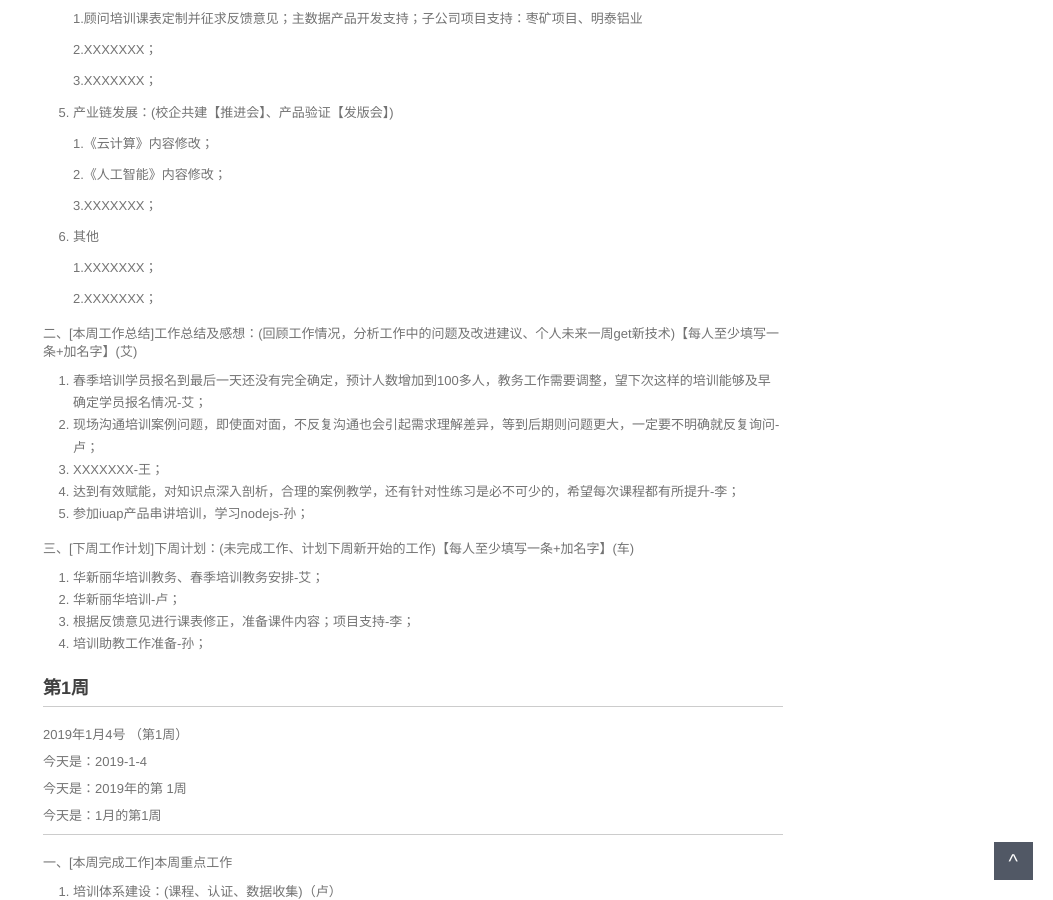
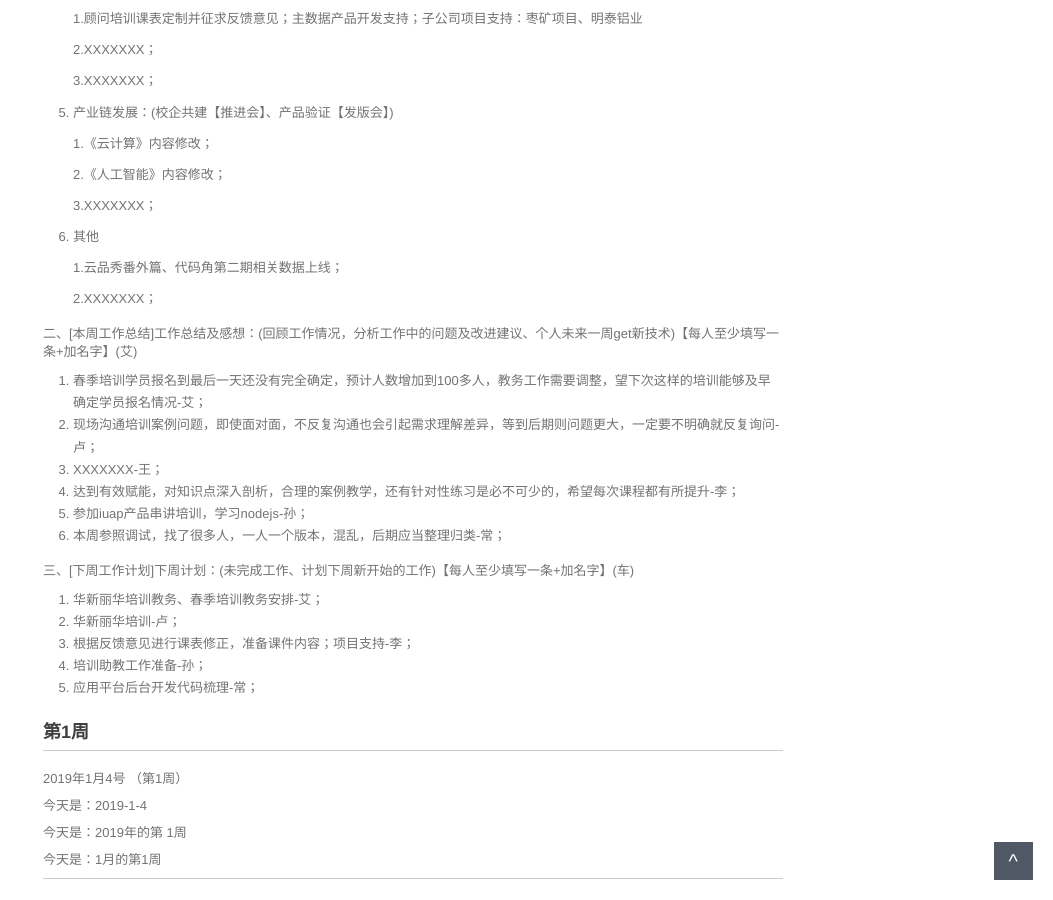
Before and after one commit to walllFlower/blog, a Jekyll site: the page built from _posts/2018-07-17-day_report_cxz.md, in a window 1280 px wide and 900 px high, scrolled down 932 px. Shown: the whole window, without its empty margins (227-1280 px from the left). Built offline with Jekyll 4.4.1, drawn with Linux system fonts in a browser that asks for light colours; comment, search, counter and statistics services are not loaded.

Commit message:
Update 2018-07-17-day_report_cxz.md

```diff
--- a/_posts/2018-07-17-day_report_cxz.md
+++ b/_posts/2018-07-17-day_report_cxz.md
@@ -66,7 +66,7 @@ categories: 技术运营工作周报
 
 6. 其他
 
-    1.XXXXXXX；
+    1.云品秀番外篇、代码角第二期相关数据上线；
 
     2.XXXXXXX；
 
@@ -77,6 +77,7 @@ categories: 技术运营工作周报
 3. XXXXXXX-王；
 4. 达到有效赋能，对知识点深入剖析，合理的案例教学，还有针对性练习是必不可少的，希望每次课程都有所提升-李；
 5. 参加iuap产品串讲培训，学习nodejs-孙；
+6. 本周参照调试，找了很多人，一人一个版本，混乱，后期应当整理归类-常；
 
 三、[下周工作计划]下周计划：(未完成工作、计划下周新开始的工作)【每人至少填写一条+加名字】(车)
 
@@ -84,6 +85,7 @@ categories: 技术运营工作周报
 2. 华新丽华培训-卢；
 3. 根据反馈意见进行课表修正，准备课件内容；项目支持-李；
 4. 培训助教工作准备-孙；
+5. 应用平台后台开发代码梳理-常；
 
 
 
```
